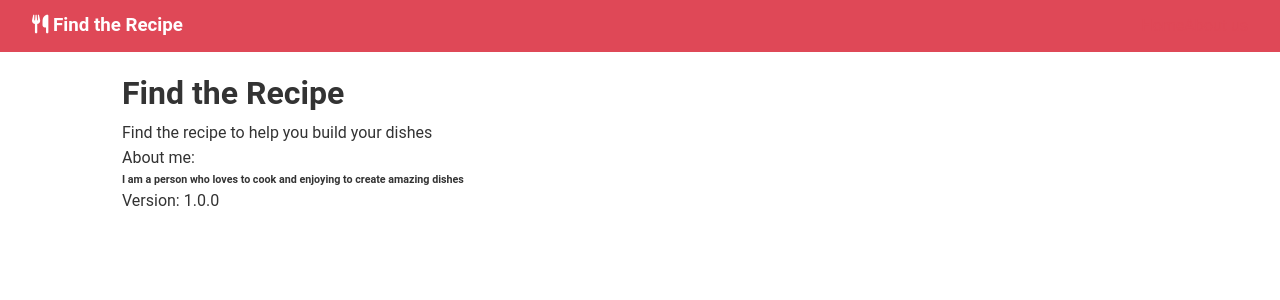
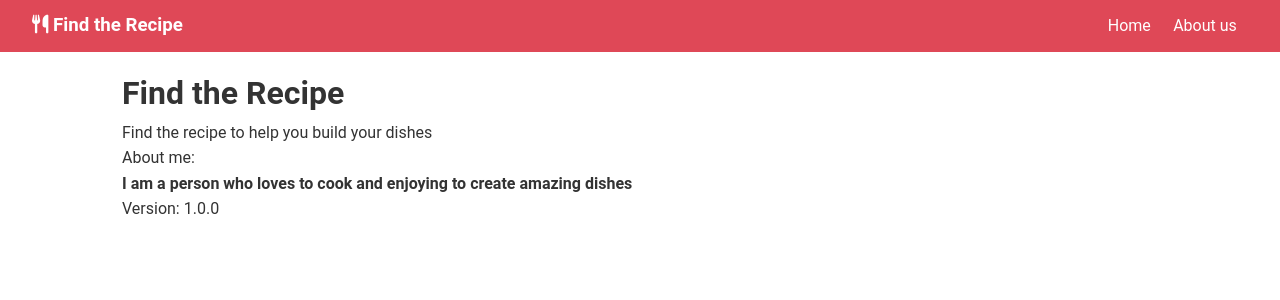
Before and after one commit to littlefish-tech/findtherecipe, a React (Create React App) app: page /about in a window 1280 px wide. Shown: the top 300 px of the page. Built offline with nearby package versions, Linux system fonts and the light colour scheme.

Commit message:
fixed navbar text color

```diff
--- a/src/App.css
+++ b/src/App.css
@@ -58,7 +58,11 @@ ul {
 .navbar ul {
   display: flex;
 }
-
+.navbar a {
+  color: #fff;
+  padding: 0.45rem;
+  margin: 0 0.25rem;
+}
 
 .navbar a:hover {
   color: var(--light-color);
--- a/src/components/pages/About.js
+++ b/src/components/pages/About.js
@@ -7,7 +7,7 @@ class About extends Component {
                 <h1>Find the Recipe</h1>
                 <p>Find the recipe to help you build your dishes</p>
                 <p> About me: </p>
-                <h6>I am a person who loves to cook and enjoying to create amazing dishes</h6>
+                <h4>I am a person who loves to cook and enjoying to create amazing dishes</h4>
                 <p>Version: 1.0.0</p>
             </div>
         )
```
